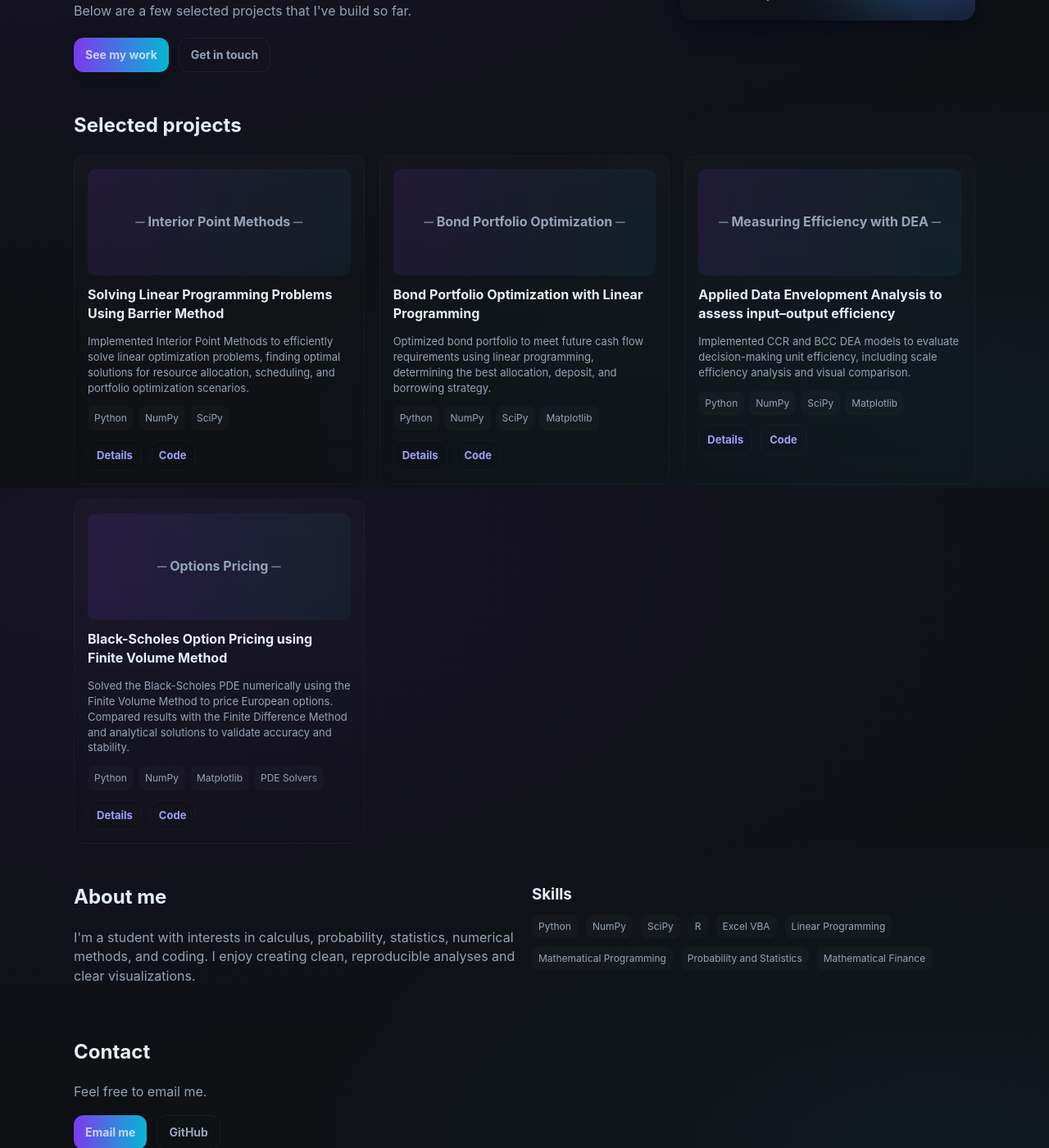
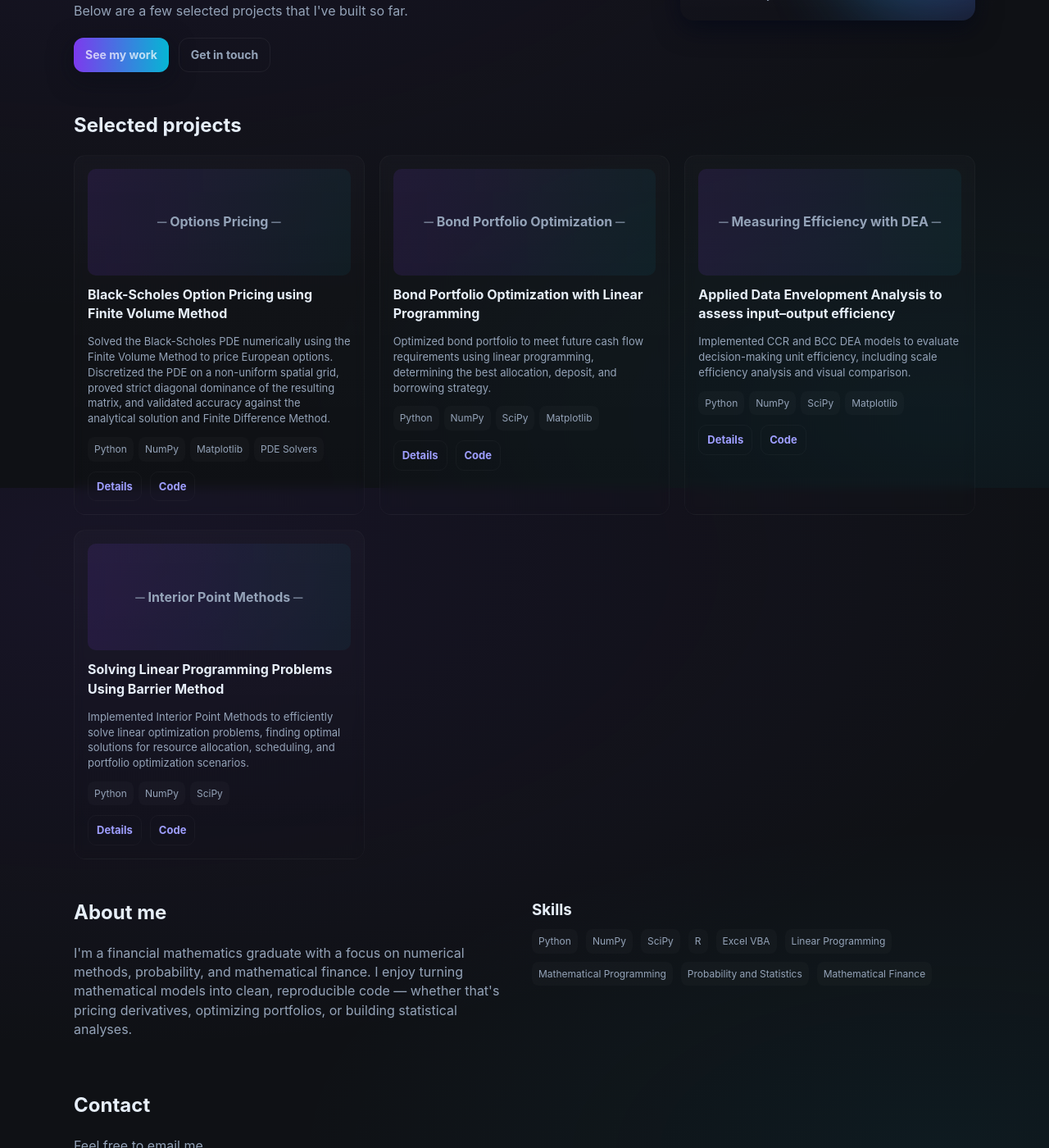
Before and after one commit to TomasKuric/tomaskuric.github.io, a Jekyll site: the page index.html, which Jekyll copies as it is, in a window 1280 px wide and 1400 px high, scrolled down 305 px. Shown: the whole window at 82% size. Built offline with Jekyll 4.4.1, drawn with Linux system fonts in a browser that asks for light colours.

Commit message:
Update index.html

```diff
--- a/index.html
+++ b/index.html
@@ -32,7 +32,7 @@
     <section class="hero">
       <div class="intro">
         <h1>I'm Tomas. I study financial mathematics and build things with Python and R.</h1>
-        <p> Below are a few selected projects that I've build so far.</p>
+        <p>Below are a few selected projects that I've built so far.</p>
         <div class="ctas">
           <a class="btn btn-primary" href="#projects">See my work</a>
           <a class="btn btn-ghost" href="#contact">Get in touch</a>
@@ -60,18 +60,20 @@
     <section id="projects" class="projects">
       <h2 style="margin:0 0 18px 0">Selected projects</h2>
       <div class="projects-grid">
-        <article class="card" data-proj="1">
-          <div class="thumb">─ Interior Point Methods ─</div>
-          <h4>Solving Linear Programming Problems Using Barrier Method</h4>
-          <p>Implemented Interior Point Methods to efficiently solve linear optimization problems, finding optimal solutions for resource allocation, scheduling, and portfolio optimization scenarios.</p>
+
+        <article class="card" data-proj="4">
+          <div class="thumb">─ Options Pricing ─</div>
+          <h4>Black-Scholes Option Pricing using Finite Volume Method</h4>
+          <p>Solved the Black-Scholes PDE numerically using the Finite Volume Method to price European options. Discretized the PDE on a non-uniform spatial grid, proved strict diagonal dominance of the resulting matrix, and validated accuracy against the analytical solution and Finite Difference Method.</p>
           <div class="tech">
             <span class="tag">Python</span>
             <span class="tag">NumPy</span>
-            <span class="tag">SciPy</span>
+            <span class="tag">Matplotlib</span>
+            <span class="tag">PDE Solvers</span>
           </div>
           <div class="links">
-            <a class="link" href="#" data-open="1">Details</a>
-            <a class="link code-link" href="#" data-proj="1">Code</a>
+            <a class="link" href="#" data-open="4">Details</a>
+            <a class="link code-link" href="#" data-proj="4">Code</a>
           </div>
         </article>
 
@@ -107,21 +109,21 @@
           </div>
         </article>
 
-        <article class="card" data-proj="4" style="grid-column: 1 / 2;">
-        <div class="thumb">─ Options Pricing ─</div>
-        <h4>Black-Scholes Option Pricing using Finite Volume Method</h4>
-        <p>Solved the Black-Scholes PDE numerically using the Finite Volume Method to price European options. Compared results with the Finite Difference Method and analytical solutions to validate accuracy and stability.</p>
+        <article class="card" data-proj="1" style="grid-column: 1 / 2;">
+          <div class="thumb">─ Interior Point Methods ─</div>
+          <h4>Solving Linear Programming Problems Using Barrier Method</h4>
+          <p>Implemented Interior Point Methods to efficiently solve linear optimization problems, finding optimal solutions for resource allocation, scheduling, and portfolio optimization scenarios.</p>
           <div class="tech">
             <span class="tag">Python</span>
             <span class="tag">NumPy</span>
-          <span class="tag">Matplotlib</span>
-          <span class="tag">PDE Solvers</span>
+            <span class="tag">SciPy</span>
           </div>
           <div class="links">
-          <a class="link" href="#" data-open="4">Details</a>
-          <a class="link code-link" href="#" data-proj="4">Code</a>
+            <a class="link" href="#" data-open="1">Details</a>
+            <a class="link code-link" href="#" data-proj="1">Code</a>
           </div>
         </article>
+
       </div>
     </section>
 
@@ -129,8 +131,7 @@
     <section id="about" class="about">
       <div>
         <h2 style="margin-top:0">About me</h2>
-        <p style="color:var(--muted)">I'm a student with interests in calculus, probability, statistics, numerical methods, and coding. I enjoy creating clean, reproducible analyses and clear visualizations.</p>
-        <!--<p style="color:var(--muted)">Current interests: option pricing, portfolio optimisation and model risk.</p>-->
+        <p style="color:var(--muted)">I'm a financial mathematics graduate with a focus on numerical methods, probability, and mathematical finance. I enjoy turning mathematical models into clean, reproducible code — whether that's pricing derivatives, optimizing portfolios, or building statistical analyses.</p>
       </div>
       <div>
         <h3 style="margin:0">Skills</h3>
@@ -145,7 +146,6 @@
           <span class="tag">Probability and Statistics</span>
           <span class="tag">Mathematical Finance</span>
         </div>
-        <!--<div style="margin-top:16px;color:var(--muted);font-size:13px">Open to collaborating on open-source projects and demos.</div>-->
       </div>
     </section>
 
@@ -155,7 +155,6 @@
       <p style="color:var(--muted)">Feel free to email me.</p>
       <div style="display:flex;gap:12px;flex-wrap:wrap;margin-top:12px">
         <a class="btn btn-primary" href="mailto:tomaskuric2@gmail.com">Email me</a>
-        <!--<a class="btn btn-ghost" href="https://www.linkedin.com" target="_blank">LinkedIn</a>-->
         <a class="btn btn-ghost" href="https://github.com/tomaskuric" target="_blank">GitHub</a>
       </div>
     </section>
@@ -163,10 +162,6 @@
 
   <footer>
     <div>© <span id="year"></span> Tomas Kuric</div>
-    <div style="display:flex;gap:10px">
-      <!--<a href="https://github.com/tomaskuric" target="_blank" style="color:var(--muted);text-decoration:none">GitHub</a>-->
-      <!--<a href="https://www.linkedin.com" target="_blank" style="color:var(--muted);text-decoration:none">LinkedIn</a>-->
-    </div>
   </footer>
 </div>
 
@@ -190,9 +185,9 @@
       body: `
 <p>This project demonstrates the use of <strong>Interior Point Methods</strong> to solve linear programming problems. Key aspects include:</p>
 <ul>
-  <li>Implements a barrier method with Newton’s method and backtracking line search.</li>
+  <li>Implements a barrier method with Newton's method and backtracking line search.</li>
   <li>Maintains feasibility with respect to inequality constraints throughout iterations.</li>
-  <li>Calculates optimal solutions for given inputs and verifies results using SciPy’s IPM solver.</li>
+  <li>Calculates optimal solutions for given inputs and verifies results using SciPy's IPM solver.</li>
   <li>Illustrates both the theoretical foundation and practical implementation of linear programming optimization.</li>
 </ul>
 `,
@@ -231,13 +226,13 @@
     4: {
       title: 'Black-Scholes Option Pricing using Finite Volume Method',
       body: `
-<p>This project solves the <strong>Black-Scholes PDE</strong> numerically to price European options. Key aspects include:</p>
+<p>This project is the implementation from my Bachelor's thesis. It solves the <strong>Black-Scholes PDE</strong> numerically to price European options. Key aspects include:</p>
 <ul>
-  <li>Transforms the Black-Scholes equation into a discretized form suitable for numerical methods.</li>
-  <li>Implements the Finite Volume Method (FVM) to approximate option prices over a computational grid.</li>
-  <li>Implements the Finite Difference Method (FDM) as an alternative discretization for comparison.</li>
-  <li>Validates numerical results against the closed-form Black-Scholes analytical solution.</li>
-  <li>Analyzes absolute error of both methods.</li>
+  <li>Discretizes the Black-Scholes equation using the <strong>Finite Volume Method (FVM)</strong> on a non-uniform spatial grid.</li>
+  <li>Proves strict diagonal dominance of the resulting coefficient matrix, guaranteeing convergence of iterative solvers.</li>
+  <li>Implements the <strong>Finite Difference Method (FDM)</strong> as an alternative discretization for comparison.</li>
+  <li>Validates both methods against the closed-form Black-Scholes analytical solution.</li>
+  <li>Analyzes absolute error profiles and convergence behaviour of both schemes.</li>
   <li>Visualizes option price surfaces and error profiles using Matplotlib.</li>
 </ul>
 `,
@@ -245,8 +240,6 @@
     }
   };
 
-
-  // Open modal with project details
   document.querySelectorAll('[data-open]').forEach(btn => {
     btn.addEventListener('click', (e) => {
       e.preventDefault();
```
Also changed, not shown: other parts of index.html (+1 -3 lines). Lines whose indentation alone changed are shown as unchanged.
